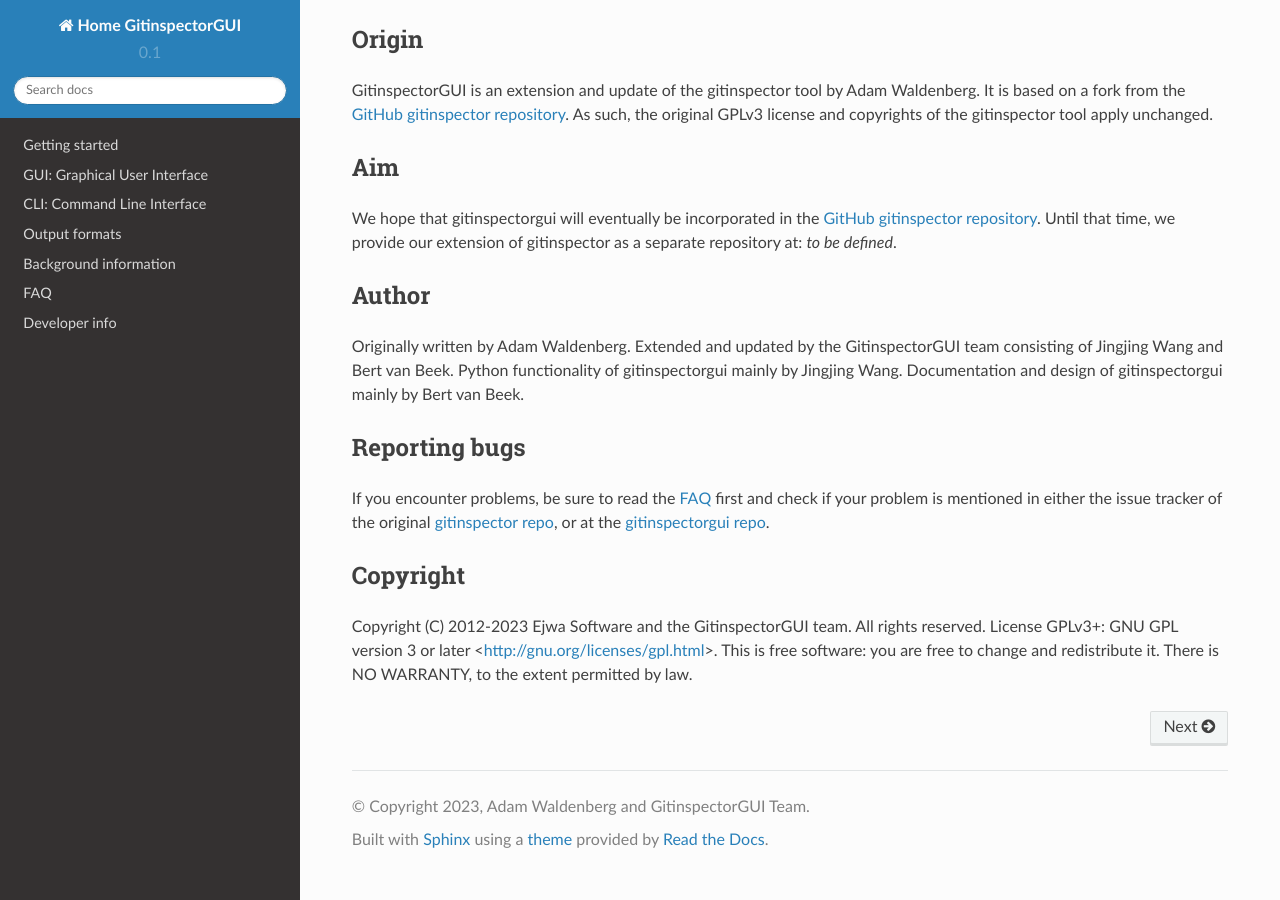
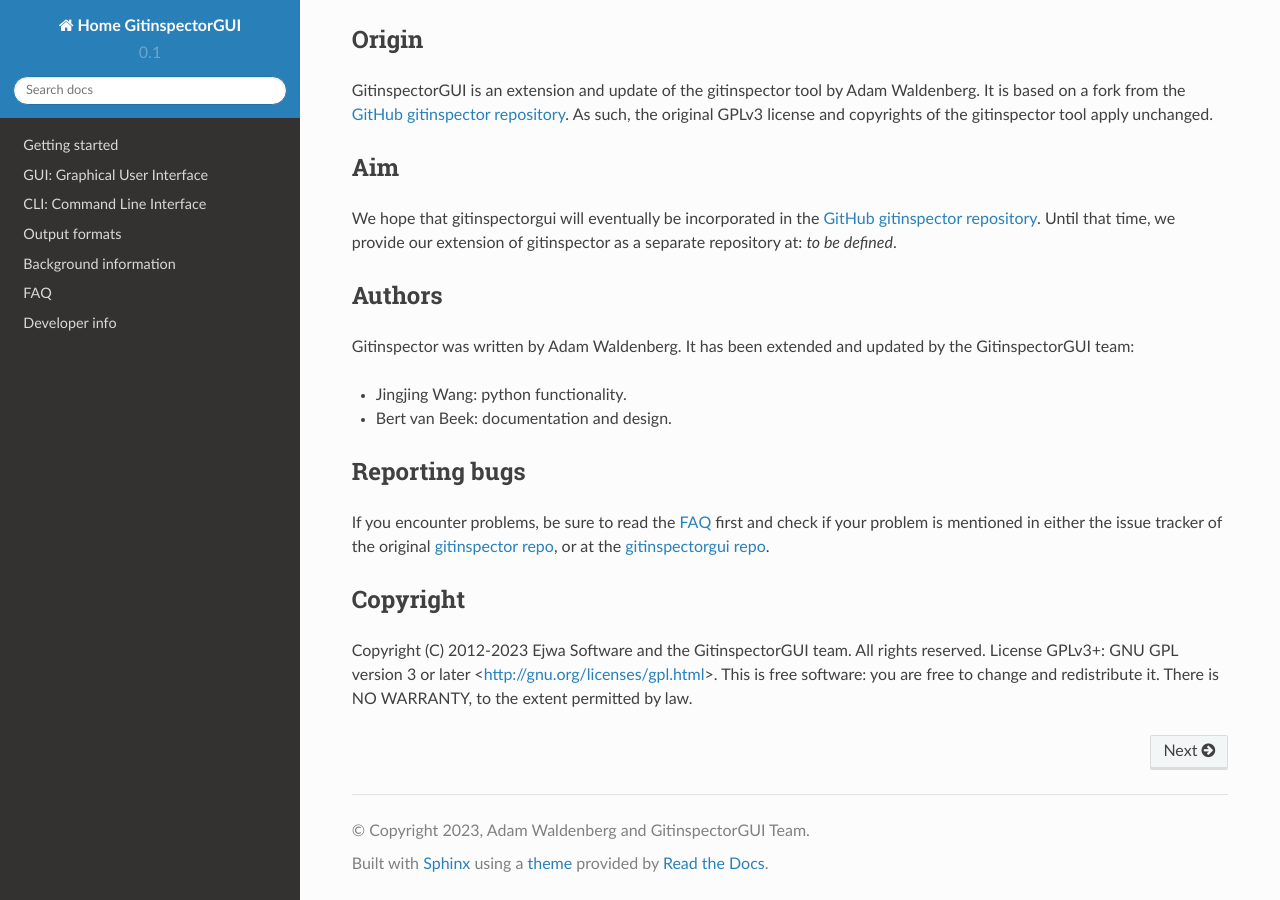
Before and after one commit to davbeek/gitinspectorgui-rtd, a Sphinx documentation site: the page built from docs/source/index.rst, in a window 1280 px wide and 900 px high, scrolled down 962 px. Built offline with Sphinx 7.4.7 and the Read the Docs theme 2.0.0, drawn with Linux system fonts in a browser that asks for light colours.

Commit message:
Improve author description

```diff
--- a/docs/source/gui.rst
+++ b/docs/source/gui.rst
@@ -157,7 +157,7 @@
 Output formats text ... html
 ----------------------------
 Note that for these output formats, output from multiple repositories is always
-merged. This behavior is equivalent to the ``--merged-repositories`` option for
+merged. This behavior is equivalent to the Merged repositories option for
 the output formats excel and csv.
 
 Format
--- a/docs/source/index.rst
+++ b/docs/source/index.rst
@@ -33,12 +33,13 @@
 time, we provide our extension of gitinspector as a separate repository at: *to
 be defined*.
 
-Author
-------
-Originally written by Adam Waldenberg. Extended and updated by the
-GitinspectorGUI team consisting of Jingjing Wang and Bert van Beek. Python
-functionality of gitinspectorgui mainly by Jingjing Wang. Documentation and
-design of gitinspectorgui mainly by Bert van Beek.
+Authors
+-------
+Gitinspector was written by Adam Waldenberg. It has been extended and updated by
+the GitinspectorGUI team:
+
+* Jingjing Wang: python functionality.
+* Bert van Beek: documentation and design.
 
 Reporting bugs
 --------------
```
